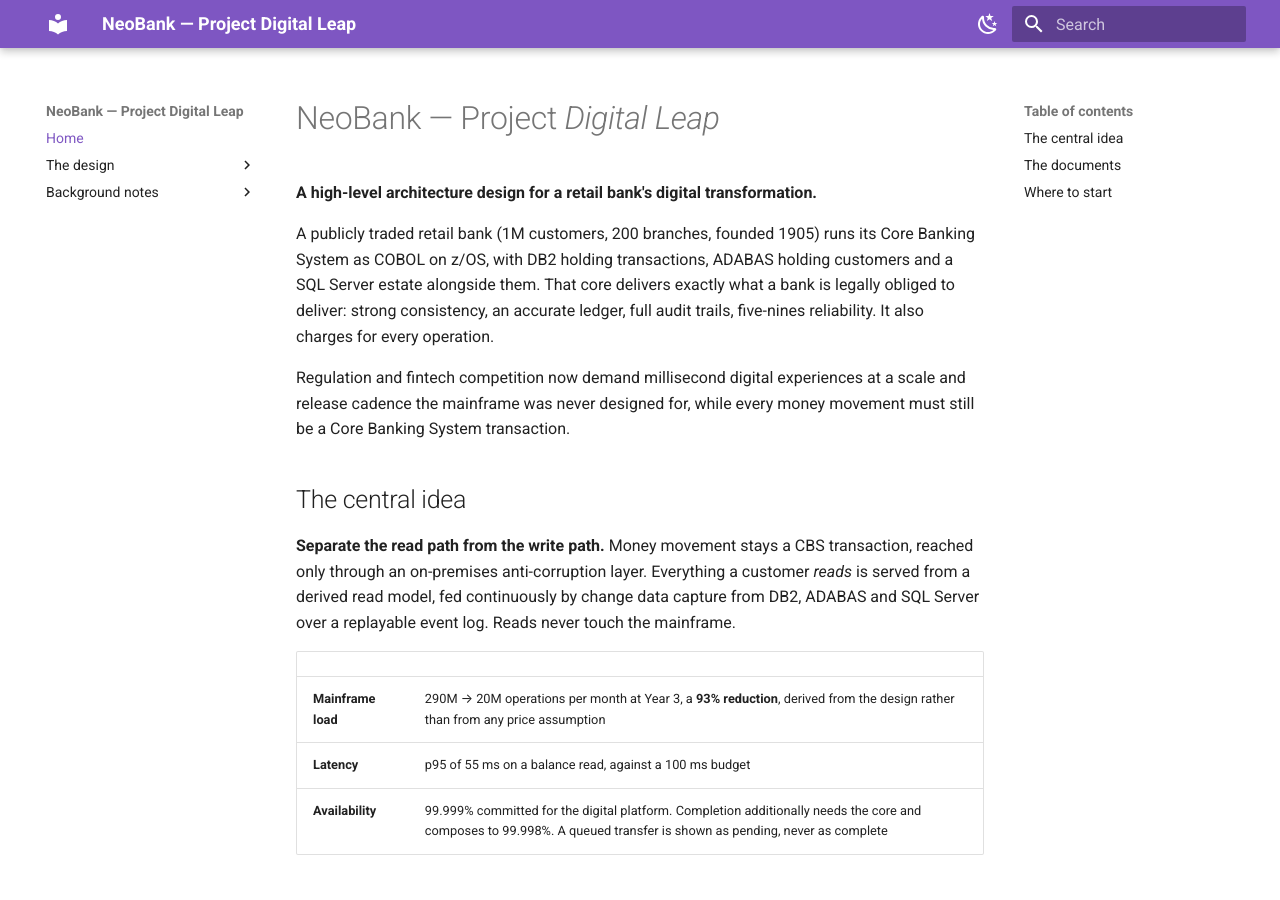
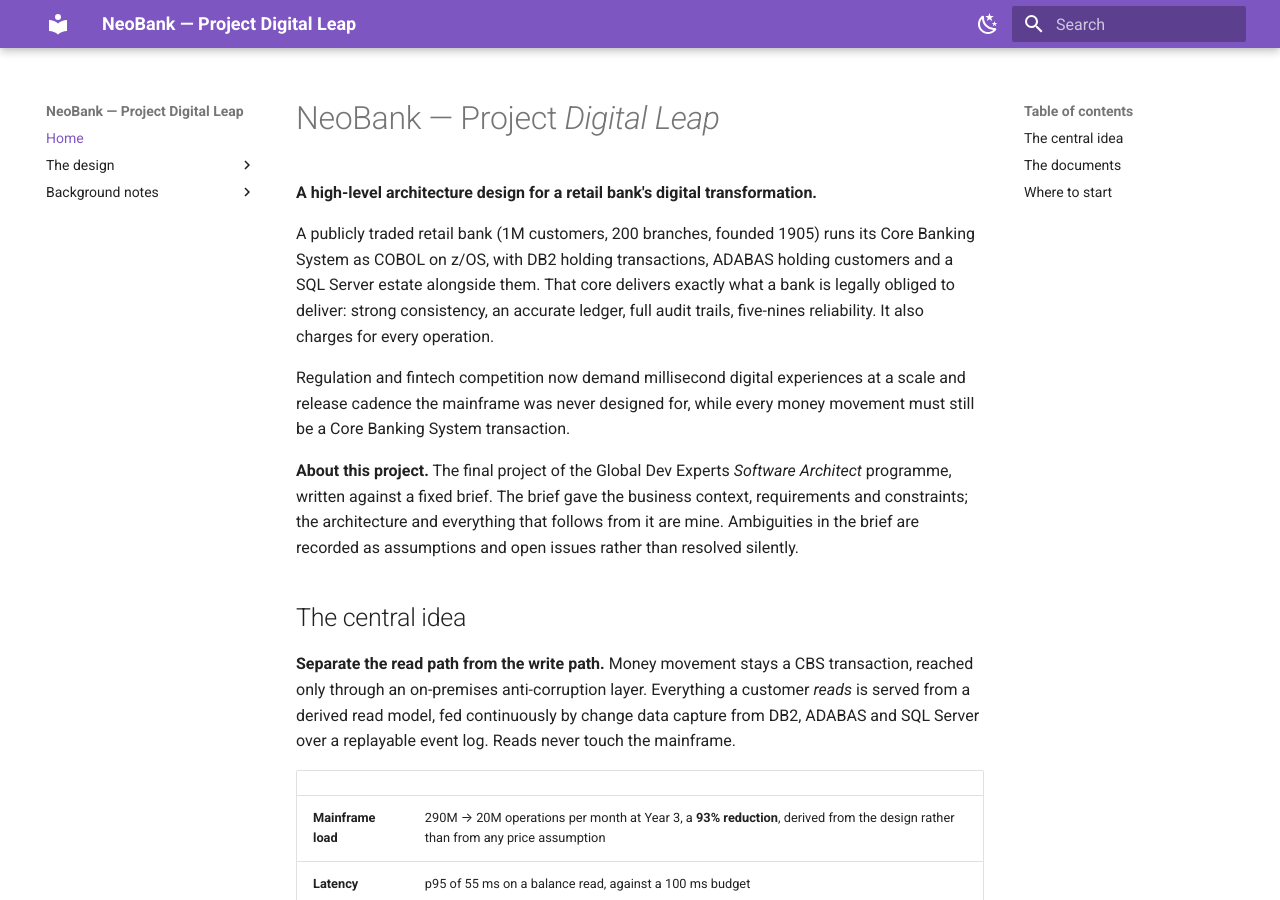
Before and after one commit to sunnydubey1111/neobank-digital-leap, an MkDocs documentation site: the page built from docs/index.md, in a window 1280 px wide and 900 px high. Built offline with MkDocs 1.6.1 and Material for MkDocs 9.7.7, drawn with Linux system fonts in a browser that asks for light colours.

Commit message:
Say plainly that the brief was given and the design is not
The repository read as a portfolio piece with a course attribution hidden in
small text at the foot of the README, which understated both halves. The README
and the site landing page now state the split up front: the brief supplied the
context, requirements and constraints, and everything downstream of them is
original work.

Also settles an inconsistency in the document. Assumption A-19 resolved its
ambiguity to the instructor while open issue OI-11, which tracks the same
question, resolved it to the business sponsor. A-19 now names both.

```diff
--- a/docs/index.md
+++ b/docs/index.md
@@ -11,6 +11,11 @@ also charges for every operation.
 Regulation and fintech competition now demand millisecond digital experiences at a scale and
 release cadence the mainframe was never designed for, while every money movement must still be a
 Core Banking System transaction.
+
+**About this project.** The final project of the Global Dev Experts *Software Architect*
+programme, written against a fixed brief. The brief gave the business context, requirements and
+constraints; the architecture and everything that follows from it are mine. Ambiguities in the
+brief are recorded as assumptions and open issues rather than resolved silently.
 
 ## The central idea
 
```
Also changed, not shown: README.md (+13 -3 lines), docs/solution/hld.md (+1 -1 lines).
